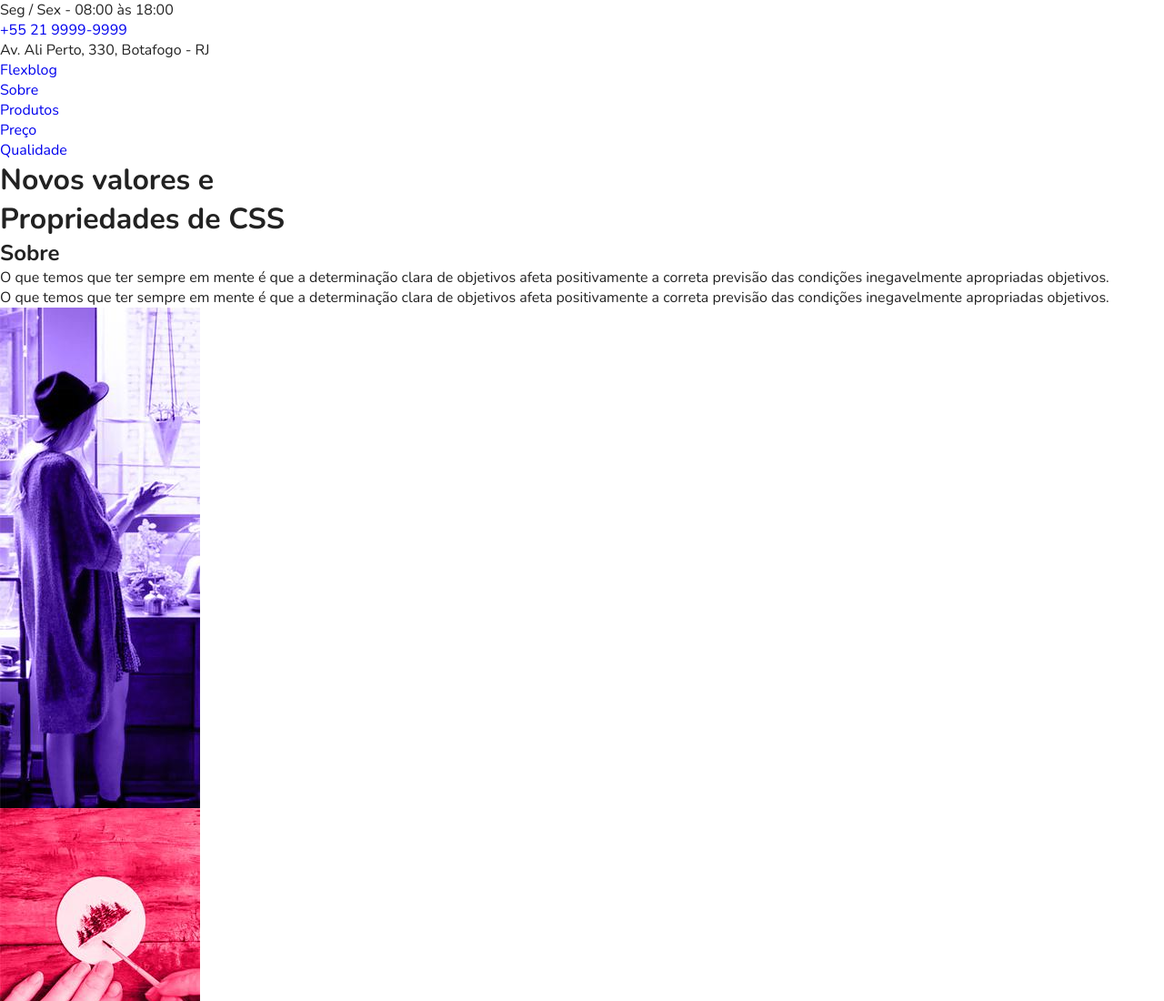
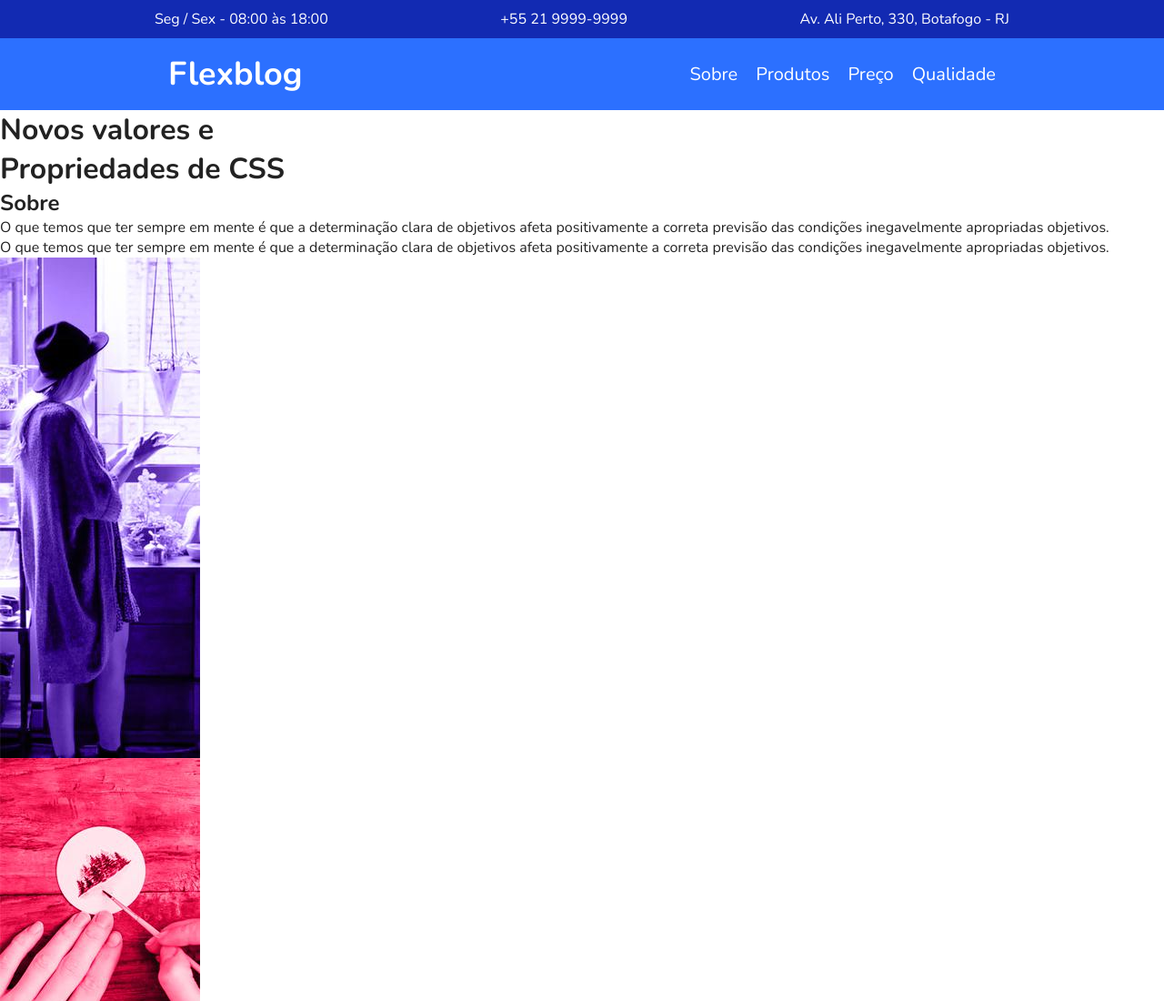
Before and after one commit to samaracsilva/flexblog, a plain HTML site: page index.html in a window 1280 px wide. Shown: the top 1100 px of the page at 91% size. Drawn offline with nearby package versions, Linux system fonts and the light colour scheme.

Commit message:
Css da seção superior e do cabeçalho

```diff
--- a/css/style.css
+++ b/css/style.css
@@ -24,3 +24,64 @@ img {
 * {
     box-sizing: border-box;
 }
+
+.info-superior-bg {
+    background: #122ab2;
+    color: #ffffff;
+}
+
+.info-super {
+    max-width: 960px;
+    margin: 0 auto;
+    display: flex;
+    justify-content: space-between;
+    flex-wrap: wrap;
+    padding-top: 10px;
+}
+
+.info-super p, .info-super a {
+    margin: 0 10px 10px 10px;
+}
+
+.info-super a {
+    color: #ffffff;
+}
+
+.menu-princiapl-bg {
+    background: #2c70ff;
+}
+
+.menu {
+    max-width: 960px;
+    margin: 0 auto;
+    padding: 15px;
+    display: flex;
+    flex-wrap: wrap;
+    justify-content: space-between;
+    align-items: center;
+}
+
+.menu a {
+    color: #ffffff;
+}
+
+.menu-logo a {
+    font-size: 2.25em;
+    font-weight: bold;
+    margin: 0 10px;
+}
+
+.menu-nav ul {
+    display: flex;
+    flex-wrap: wrap;
+}
+
+.menu-nav a {
+    font-size: 1.25em;
+    display: block;
+    padding: 10px;
+}
+
+.menu-nav a:hover {
+    color: #122ab2;
+}
--- a/index.html
+++ b/index.html
@@ -22,7 +22,7 @@
             <div class="menu-logo">
                 <a href="#">Flexblog</a>
             </div>
-            <nav>
+            <nav class="menu-nav">
                 <ul>
                     <li><a href="#sobre">Sobre</a></li>
                     <li><a href="#produtos">Produtos</a></li>
```
